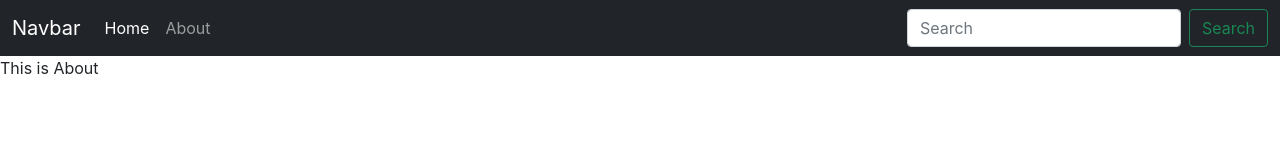
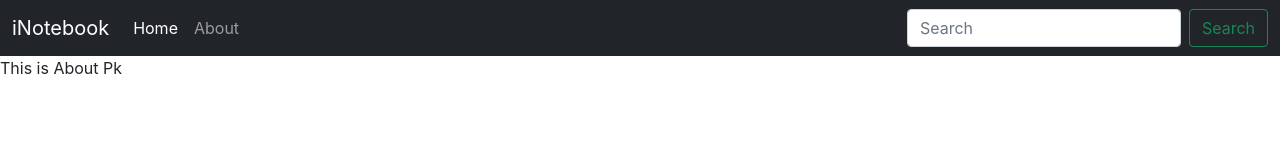
Before and after one commit to Pk9697/inotebook, a React (Create React App) app: page /about in a window 1280 px wide. Shown: the top 160 px of the page. Built offline with nearby package versions, Linux system fonts and the light colour scheme.

Commit message:
setup context api

```diff
--- a/src/App.js
+++ b/src/App.js
@@ -2,9 +2,11 @@
 import Navbar from "./components/Navbar";
 import Home from "./components/Home";
 import About from "./components/About";
+import NoteState from "./context/notes/NoteState";
 function App() {
   return (
     <>
+    <NoteState>
       <Router>
         <Navbar />
 
@@ -13,6 +15,7 @@
           <Route exact path="/about" element={<About />} />
         </Routes>
       </Router>
+      </NoteState>
     </>
   );
 }
--- a/src/components/About.js
+++ b/src/components/About.js
@@ -1,9 +1,10 @@
-import React from 'react'
-
+import React,{useContext} from 'react'
+import noteContext from '../context/notes/noteContext'
 function About() {
+    const a=useContext(noteContext)
     return (
         <div>
-            This is About
+            This is About {a.name}
         </div>
     )
 }
--- a/src/components/Navbar.js
+++ b/src/components/Navbar.js
@@ -8,7 +8,7 @@
       <nav className="navbar navbar-expand-lg navbar-dark bg-dark">
         <div className="container-fluid">
           <Link className="navbar-brand" to="/">
-            Navbar
+            iNotebook
           </Link>
           <button
             className="navbar-toggler"
--- /dev/null
+++ b/src/context/notes/NoteState.js
@@ -0,0 +1,15 @@
+import NoteContext from "./noteContext";
+
+const NoteState=(props)=>{
+    const state={
+        "name":"Pk",
+        "class":"codewithharry"
+    }
+    return (
+        <NoteContext.Provider value={state}>
+            {props.children}
+        </NoteContext.Provider>
+    )
+}
+
+export default NoteState;
--- /dev/null
+++ b/src/context/notes/noteContext.js
@@ -0,0 +1,5 @@
+import { createContext } from "react";
+
+const noteContext=createContext();
+
+export default noteContext;
```
